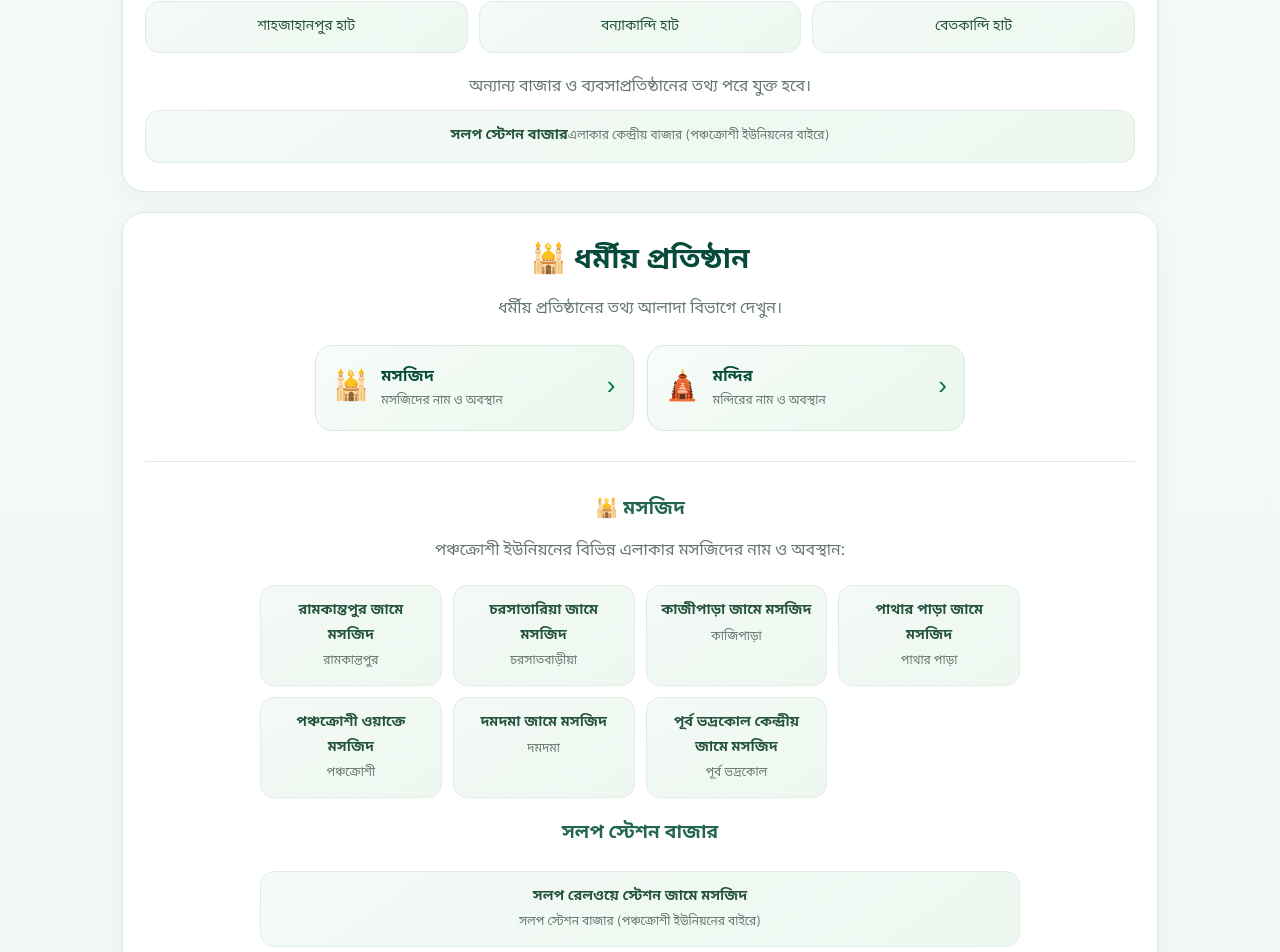
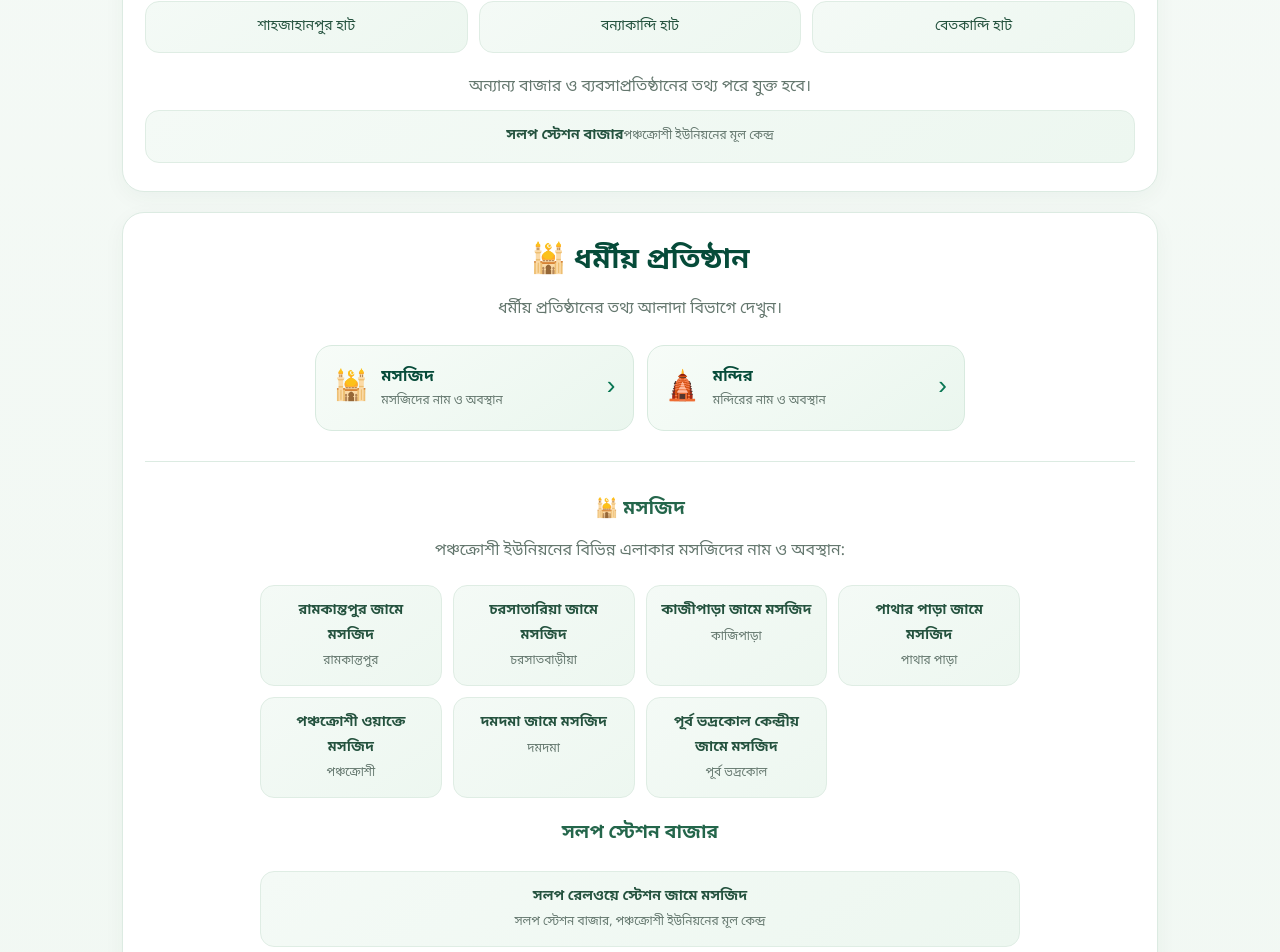
Before and after one commit to mdasifsorkar6464-a11y/amader-panchakroshi, a plain HTML site: page index.html in a window 1280 px wide. Shown: the part 5000-5952 px from the top of the page. Drawn offline with Linux system fonts and the light colour scheme.

Commit message:
Correct Solop market union location
Identify Solop Station Market as the central point of Panchakroshi Union.

```diff
--- a/index.html
+++ b/index.html
@@ -213,7 +213,7 @@
         <div class="directory-item">বেতকান্দি হাট</div>
       </div>
       <p>অন্যান্য বাজার ও ব্যবসাপ্রতিষ্ঠানের তথ্য পরে যুক্ত হবে।</p>
-      <div class="directory-item"><strong>সলপ স্টেশন বাজার</strong><small>এলাকার কেন্দ্রীয় বাজার (পঞ্চক্রোশী ইউনিয়নের বাইরে)</small></div>
+      <div class="directory-item"><strong>সলপ স্টেশন বাজার</strong><small>পঞ্চক্রোশী ইউনিয়নের মূল কেন্দ্র</small></div>
     </section>
 
     <section id="religion" class="info-section">
@@ -247,7 +247,7 @@
         </div>
         <h3>সলপ স্টেশন বাজার</h3>
         <div class="directory-list">
-          <div class="directory-item"><strong>সলপ রেলওয়ে স্টেশন জামে মসজিদ</strong><small>সলপ স্টেশন বাজার (পঞ্চক্রোশী ইউনিয়নের বাইরে)</small></div>
+          <div class="directory-item"><strong>সলপ রেলওয়ে স্টেশন জামে মসজিদ</strong><small>সলপ স্টেশন বাজার, পঞ্চক্রোশী ইউনিয়নের মূল কেন্দ্র</small></div>
         </div>
       </div>
 
```
